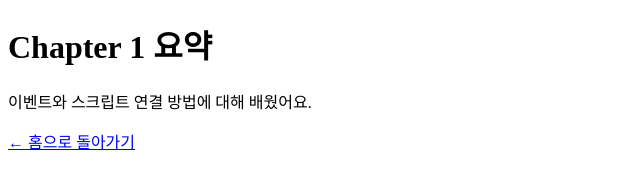
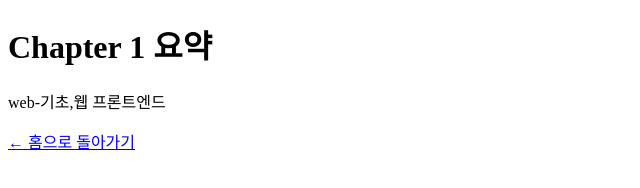
Before and after one commit to Hyeonhyu/WEB2025, a plain HTML site: page Chapter1.html in a window 1280 px wide. Shown: the whole page, without its empty margins (0-640 px from the left). Drawn offline with Linux system fonts and the light colour scheme.

Commit message:
Update Chapter1.html

```diff
--- a/Chapter1.html
+++ b/Chapter1.html
@@ -6,7 +6,7 @@
 </head>
 <body>
   <h1>Chapter 1 요약</h1>
-  <p>이벤트와 스크립트 연결 방법에 대해 배웠어요.</p>
+  <p>web-기초,웹 프론트엔드</p>
   <a href="index.html">← 홈으로 돌아가기</a>
 </body>
 </html>
```
